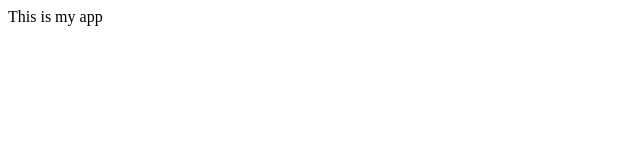
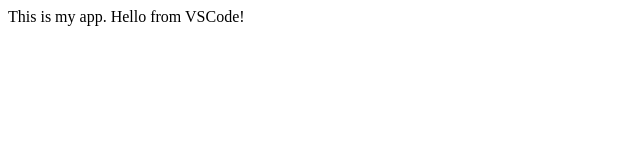
Before and after one commit to BRoe-Code/it3038c-scripts-1, a plain HTML site: page testing/index.html in a window 1280 px wide. Shown: the whole page, without its empty margins (0-640 px from the left). Drawn offline with Linux system fonts and the light colour scheme.

Commit message:
commit from vscode

```diff
--- a/testing/index.html
+++ b/testing/index.html
@@ -3,6 +3,6 @@
 		<title>My App </title>
 	</head>
 	<body>
-		This is my app
+		This is my app. Hello from VSCode!
 	</body>
 </html>
```
